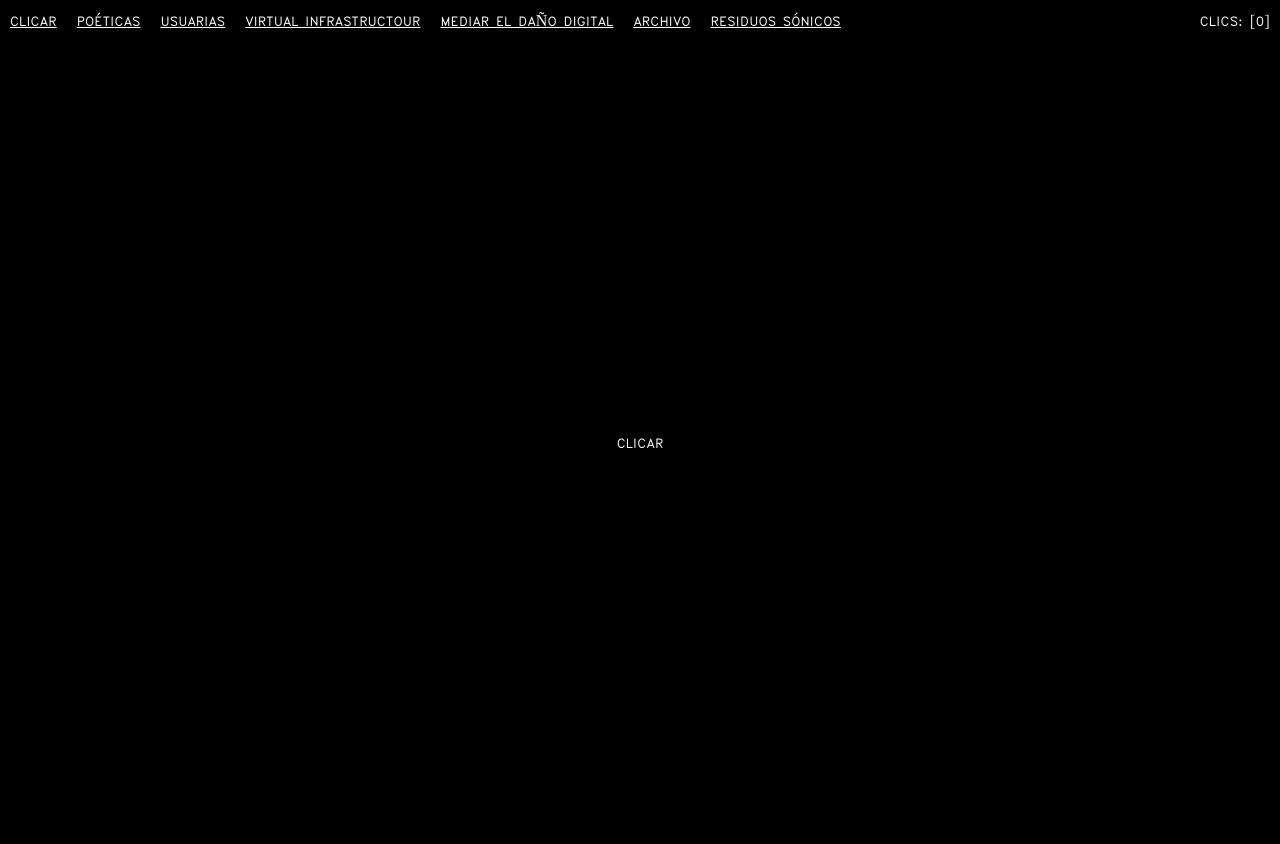
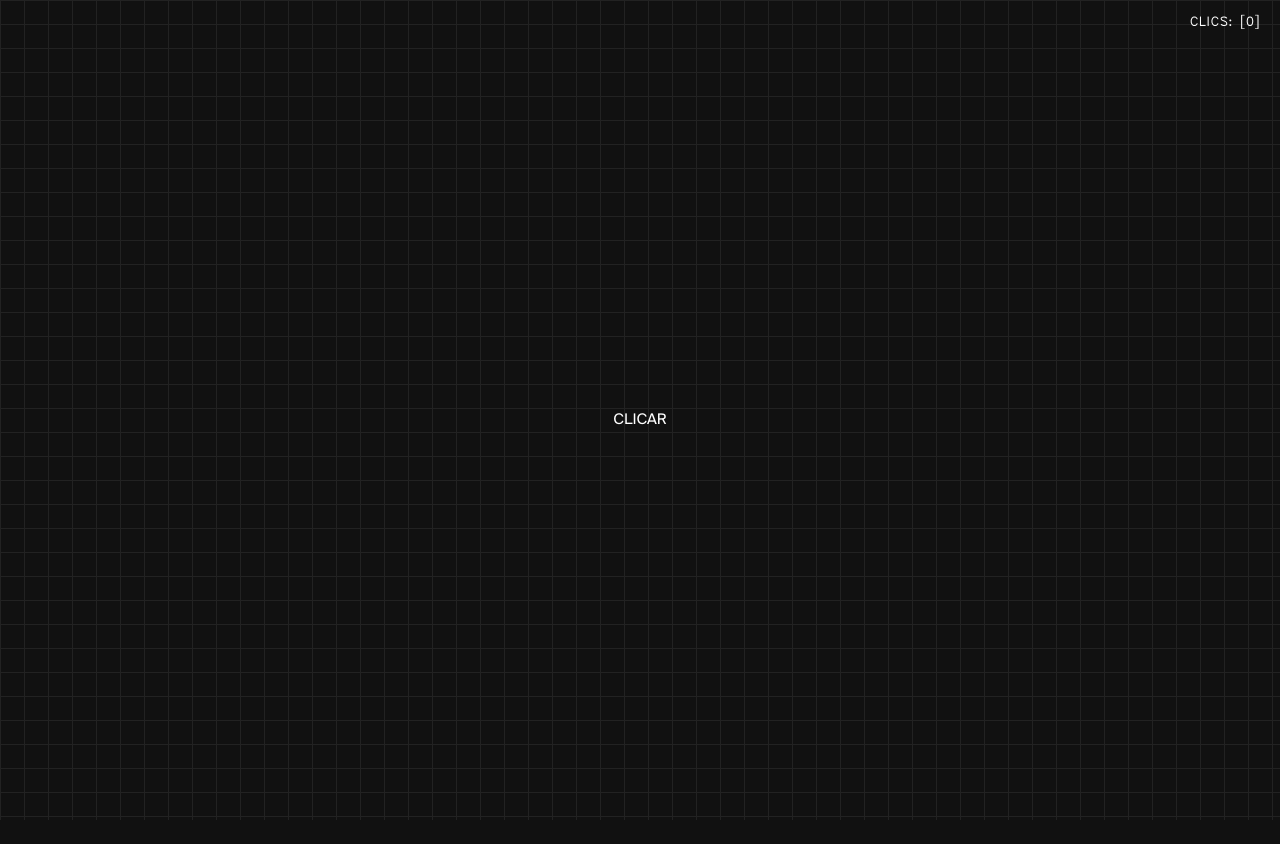
Before and after one commit to claraharguindey/clicar-click, a Next.js app: page / in a window 1280 px wide. After the commit the page ends 820 px from the top, so only its background shows below. Built offline with nearby package versions, Linux system fonts and the light colour scheme.

Commit message:
Update styles

```diff
--- a/src/app/globals.css
+++ b/src/app/globals.css
@@ -91,4 +91,10 @@ body {
   width: 100vw;
   max-height: 100vh;
   max-width: 100vw;
+  background: #333;
+  background-image: linear-gradient(90deg, #222 1px, transparent 0),
+    linear-gradient(180deg, #222 1px, transparent 0);
+  background-size: 24px 24px;
+  --tw-bg-opacity: 1;
+  background-color: rgb(17 17 17 / var(--tw-bg-opacity));
 }
--- a/src/app/nav.module.css
+++ b/src/app/nav.module.css
@@ -1,4 +1,6 @@
 .menu {
+  position: absolute;
+  left: 20px;
   display: flex;
   flex-direction: column;
   gap: 10px;
@@ -24,6 +26,8 @@
 }
 
 .counter {
+  position: absolute;
+  right: 20px;
   padding-left: 20px;
   @media (min-width: 701px) and (max-width: 1120px) {
     padding: 0;
--- a/src/app/nav.tsx
+++ b/src/app/nav.tsx
@@ -15,8 +15,11 @@ const links = [
 
 const Navigation = () => {
   const { clicksCount, setClicksCount } = useGlobalContext();
+  const displayNav = clicksCount >= 8;
+
   return (
     <nav className={styles.nav} onClick={() => setClicksCount(clicksCount + 1)}>
+      {displayNav ? (
         <ul className={styles.menu}>
           {links.map(({ label, route }, i) => (
             <li key={i} className={styles.menuItem}>
@@ -24,6 +27,7 @@ const Navigation = () => {
             </li>
           ))}
         </ul>
+      ) : null}
       <span className={styles.counter}>Clics: [{clicksCount}]</span>
     </nav>
   );
--- a/src/app/page.module.css
+++ b/src/app/page.module.css
@@ -4,9 +4,9 @@
 
 .main {
   position: relative;
-  font-family: hershey;
   height: 100%;
   width: 100%;
+  font-family: suisse;
 }
 
 .initMessage {
@@ -22,11 +22,10 @@
 }
 
 .article {
-  font-family: hershey;
   position: absolute;
   width: 30%;
-  font-size: 18px;
-  text-align: center;
+  font-size: 14px;
+  text-align: left;
   text-justify: inter-word;
 }
 
--- a/src/app/page.tsx
+++ b/src/app/page.tsx
@@ -102,13 +102,13 @@ const Home = () => {
             <br />
             Poéticas de lo hipervinculado
           </h2>
-          <p>
+          {/* <p>
             {' '}
             Poéticas de lo hipervinculado pretende mostrar las posibilidades y
             poéticas de lo que entendemos como mediación cultural digital:
             prácticas de intermediación entre arte y públicos a través de una
             tecnología que funciona como medio, y no como fin.
-          </p>
+          </p> */}
         </article>
         <article
           ref={text2}
@@ -119,12 +119,12 @@ const Home = () => {
             <br />
             El usuario en el museo digital
           </h2>
-          <p>
+          {/* <p>
             En este encuentro con Elena Villaespesa significamos cómo, a la hora
             de articular proyectos de mediación digital, resulta importante
             personalizar a la persona que está al otro lado de la pantalla para
             facilitar la interacción con nuestra propuesta.
-          </p>
+          </p> */}
         </article>
         <article
           ref={text3}
@@ -135,13 +135,13 @@ const Home = () => {
             <br />
             Virtual infrastructour
           </h2>
-          <p>
+          {/* <p>
             Virtual Infrastructour, un itinerario digital realizado por Mario
             Santamaría, nos revela cómo la mediación cultural digital nos sirve
             como herramienta para transparentar el museo, percatarnos de su
             funcionamiento interno, y cuestionarlo desde otros espacios de
             pensamiento crítico.
-          </p>
+          </p> */}
         </article>
         <article
           ref={text4}
@@ -152,12 +152,12 @@ const Home = () => {
             <br />
             Mediar el daño digital
           </h2>
-          <p>
+          {/* <p>
             Entendiendo el museo como un espacio en crisis continua, amenazado
             por el daño, Ontologías Feministas nos propone abordar lo digital
             como un espacio poético para plantear esta cuestión y encontrar
             fórmulas de alivio y reparación.
-          </p>
+          </p> */}
         </article>
         <article
           ref={text5}
@@ -168,13 +168,13 @@ const Home = () => {
             <br />
             Sostenibilidad y archivo
           </h2>
-          <p>
+          {/* <p>
             La conservadora Gema Grueso nos acompañó a reflexionar sobre la
             conservación de proyectos digitales más allá de la temporalidad
             inmediata, sobre la importancia del archivo en un contexto de
             producción inmaterial, y las herramientas de las que podemos
             disponer para desarrollar nuestros proyectos digitales.
-          </p>
+          </p> */}
         </article>
         <article
           ref={text6}
@@ -185,11 +185,11 @@ const Home = () => {
             <br />
             Residuos sónicos
           </h2>
-          <p>
+          {/* <p>
             En la propuesta Residuos sónicos de Agnes Pe, atravesamos varios
             espacios del museo despertando su sonoridad interna, y con ello,
             dialogando con el edificio y su intrahistoria.
-          </p>
+          </p> */}
         </article>
       </section>
     </main>
```
Lines whose indentation alone changed are shown as unchanged.
